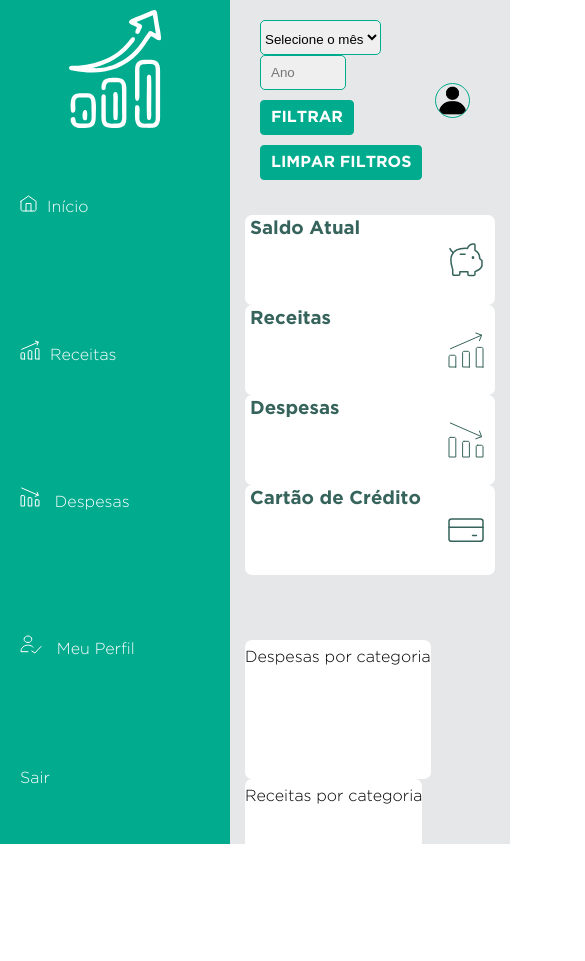
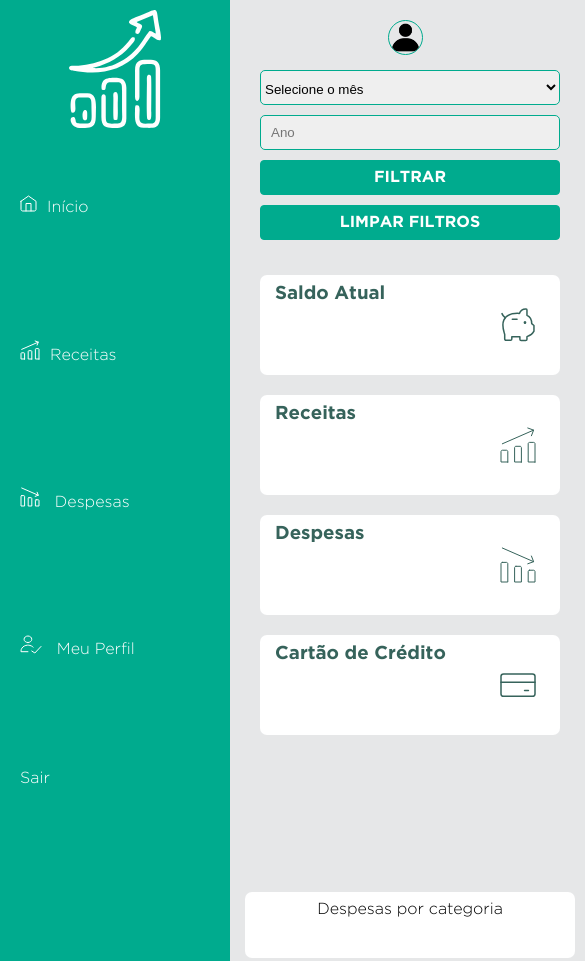
Before and after one commit to ICEI-PUC-Minas-PMV-ADS/pmv-ads-2023-2-e1-proj-web-t2-sitecontroledefinancas, a plain HTML site: page codigo-fonte/src/index.html in a window 390 px wide. Shown: the top 961 px of the page, 585 px wide, since content can reach past the window. Before the commit the page ends 919 px from the top, so only its background shows below. Drawn offline with Linux system fonts and the light colour scheme; sample sign-in values are in the browser's storage.

Commit message:
corrige responsividade na tela inicial do usuario

```diff
--- a/codigo-fonte/src/css/home.css
+++ b/codigo-fonte/src/css/home.css
@@ -21,6 +21,7 @@ body {
 
 .menu {
   width: 230px;
+  background-color: #00AB8E;
 }
 
 header {
@@ -30,7 +31,6 @@ header {
   display: flex;
   flex-direction: column;
   align-items: center;
-  background-color: #00AB8E;
 }
 
 header img {
@@ -110,7 +110,7 @@ main {
 
 #ano:focus,
 #ano:hover {
-  border: 1px solid #00AB8E;
+  outline: 1px solid #00AB8E;
 }
 
 #filter,
@@ -159,6 +159,7 @@ main {
 
 #alerta {
   text-align: center;
+  display: inline-block;
   margin-top: 30px;
   font-weight: bolder;
   font-size: larger;
@@ -167,11 +168,12 @@ main {
   border: 1px solid red;
   background-color: #ffffff;
   color: red;
-  height: 35px;
+  height: auto;
   border-radius: 4px;
   padding: 10px;
   cursor: pointer;
   visibility: hidden;
+  margin-bottom: 15px;
 }
 
 #alerta:hover {
@@ -185,14 +187,15 @@ main {
   display: flex;
   justify-content: space-between;
   flex-wrap: wrap;
+  gap: 20px;
 
 }
 
 .mini-box {
   display: flex;
-  width: 250px;
-  height: 90px;
-  padding: 5px;
+  width: 300px;
+  height: 100px;
+  padding: 10px 15px;
   border-radius: 7px;
   background-color: #ffffff;
 }
@@ -226,8 +229,9 @@ main {
   display: flex;
   justify-content: space-between;
   flex-wrap: wrap;
+  gap: 20px;
   align-items: center;
-  height: 100%;
+  height: 500px;
 }
 
 #charts h2 {
@@ -238,11 +242,12 @@ main {
 }
 
 .chart-box {
-  min-width: 48%;
-  max-width: 620px;
-  height: 70%;
+  width: 620px;
+  height: auto;
+  overflow: hidden;
   border-radius: 7px;
   background-color: #ffffff;
+  padding-bottom: 20px;
 }
 
 .chart-box h2 {
@@ -280,3 +285,55 @@ main {
   height: 10px;
   margin-right: 4px;
 }
+
+
+@media screen and (max-width: 1520px) {
+  #charts {
+    display: flex;
+    flex-direction: column;
+    flex-wrap: nowrap;
+    align-items: center;
+  }
+}
+
+@media screen and (max-width: 880px) {
+  #values {
+    flex-direction: column;
+    justify-content: center;
+    align-items: center;
+  }
+
+  #form-container {
+    flex-direction: column-reverse;
+    align-items: center;
+  }
+
+  #filter-form {
+    margin-top: 15px;
+    display: flex;
+    flex-direction: column;
+    align-items: center;
+    width: 100%;
+  }
+
+  #filter-form input {
+    margin-top: 10px;
+  }
+
+  #filter-form * {
+    width: 300px;
+  }
+
+  .chart-box {
+    width: 100%;
+    display: flex;
+    flex-direction: column;
+    gap: 10px;
+  }
+
+  .chart-flex {
+    flex-direction: column;
+  }
+
+
+}
```
